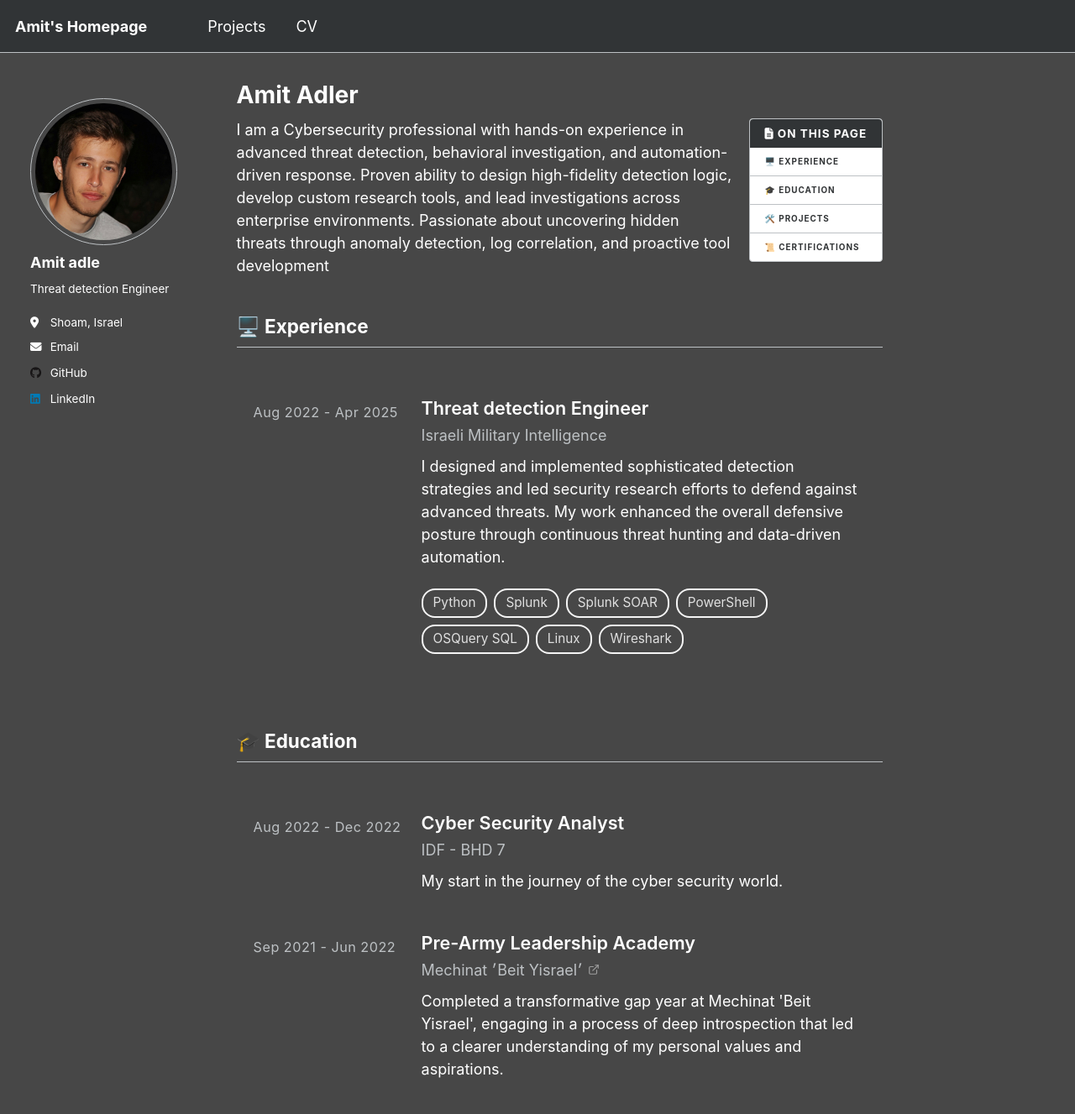
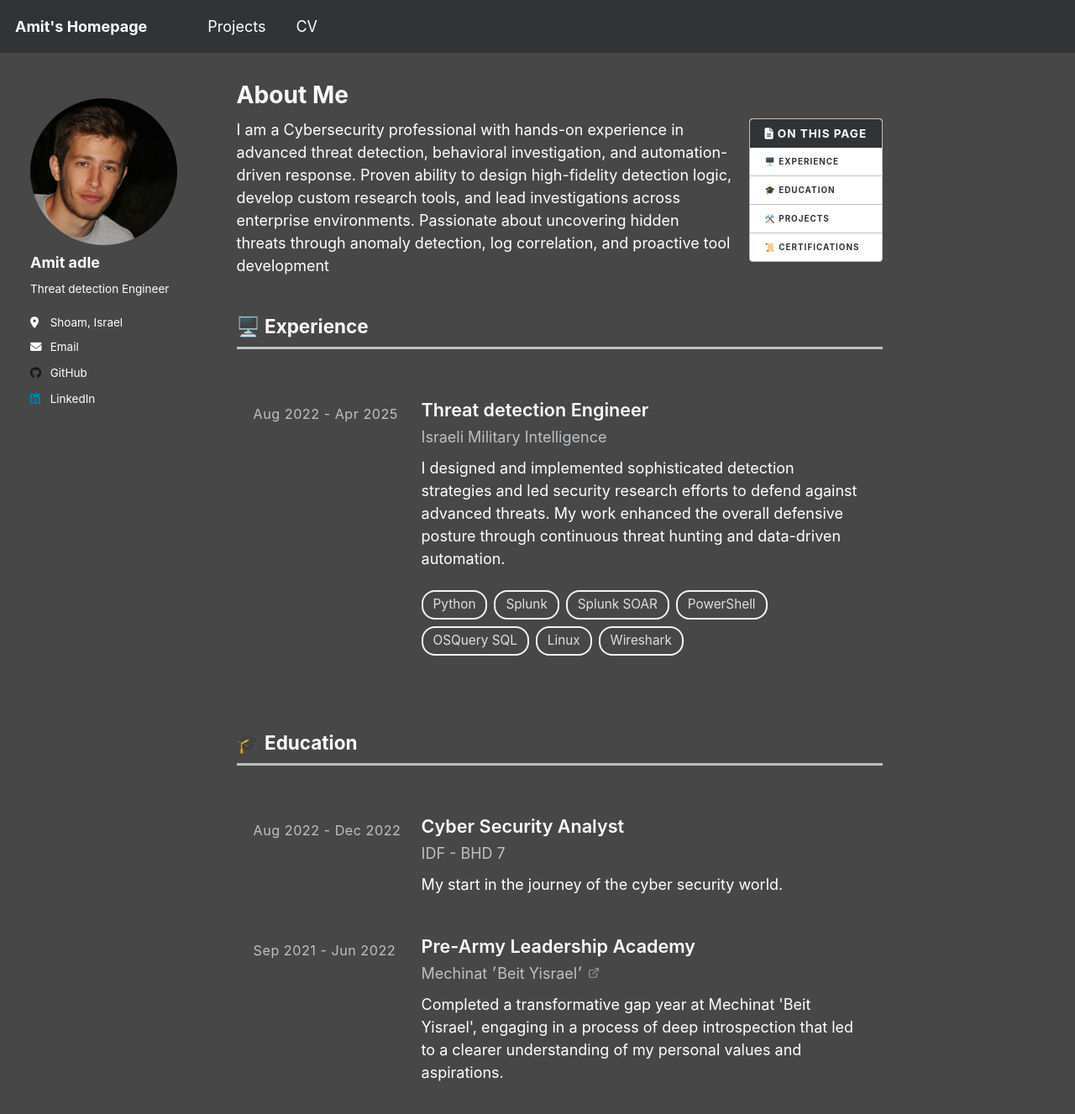
Before and after one commit to amitader/amitader.github.io, a Jekyll site: the page built from _pages/about.md, in a window 1280 px wide and 1400 px high. Shown: the top 1327 px of the window at 84% size. Built offline with Jekyll 4.4.1, drawn with Linux system fonts in a browser that asks for light colours; a script that is not in the unit is left out.

Commit message:
changing gui

```diff
--- a/_config.yml
+++ b/_config.yml
@@ -13,7 +13,7 @@ title                    : "Amit's Homepage"
 title_separator          : "-"
 name                     : &name "Amit Adler"
 description              : &description "personal description"
-url                      : "https://www.amitadler.com" # the base hostname & protocol for your site e.g. "https://[your GitHub username].github.io" or if you already have some other page hosted on Github then use "https://[your GitHub username].github.io/[Your Repo Name]"
+url                      : "http://localhost:4000" # the base hostname & protocol for your site e.g. "https://[your GitHub username].github.io" or if you already have some other page hosted on Github then use "https://[your GitHub username].github.io/[Your Repo Name]"
 baseurl                  : "" # the subpath of your site, e.g. "/blog"
 repository               : "amitader/amitader.github.io"
 
--- a/_pages/about.md
+++ b/_pages/about.md
@@ -1,6 +1,6 @@
 ---
 permalink: /
-title: "Amit Adler"
+title: "About Me"
 excerpt: "Amit adler's website"
 author_profile: true
 redirect_from:
--- a/_sass/layout/_masthead.scss
+++ b/_sass/layout/_masthead.scss
@@ -20,7 +20,7 @@
     position: absolute;
     bottom: 0;
     height: 1px;
-    background: var(--global-border-color);
+    background: transparent;
     width: 100%;
   }
 
--- a/_sass/layout/_page.scss
+++ b/_sass/layout/_page.scss
@@ -52,7 +52,7 @@
 
   h2 {
     padding-bottom: 0.5em;
-    border-bottom: 1px solid var(--global-border-color);
+    border-bottom: 3px solid var(--global-border-color);
   }
 
   p, li, dl {
--- a/_sass/layout/_sidebar.scss
+++ b/_sass/layout/_sidebar.scss
@@ -97,11 +97,6 @@
   img {
     max-width: 175px;
     border-radius: 50%;
-
-    @include breakpoint($large) {
-      padding: 5px;
-      border: 1px solid var(--global-border-color);
-    }
   }
 }
 
```
